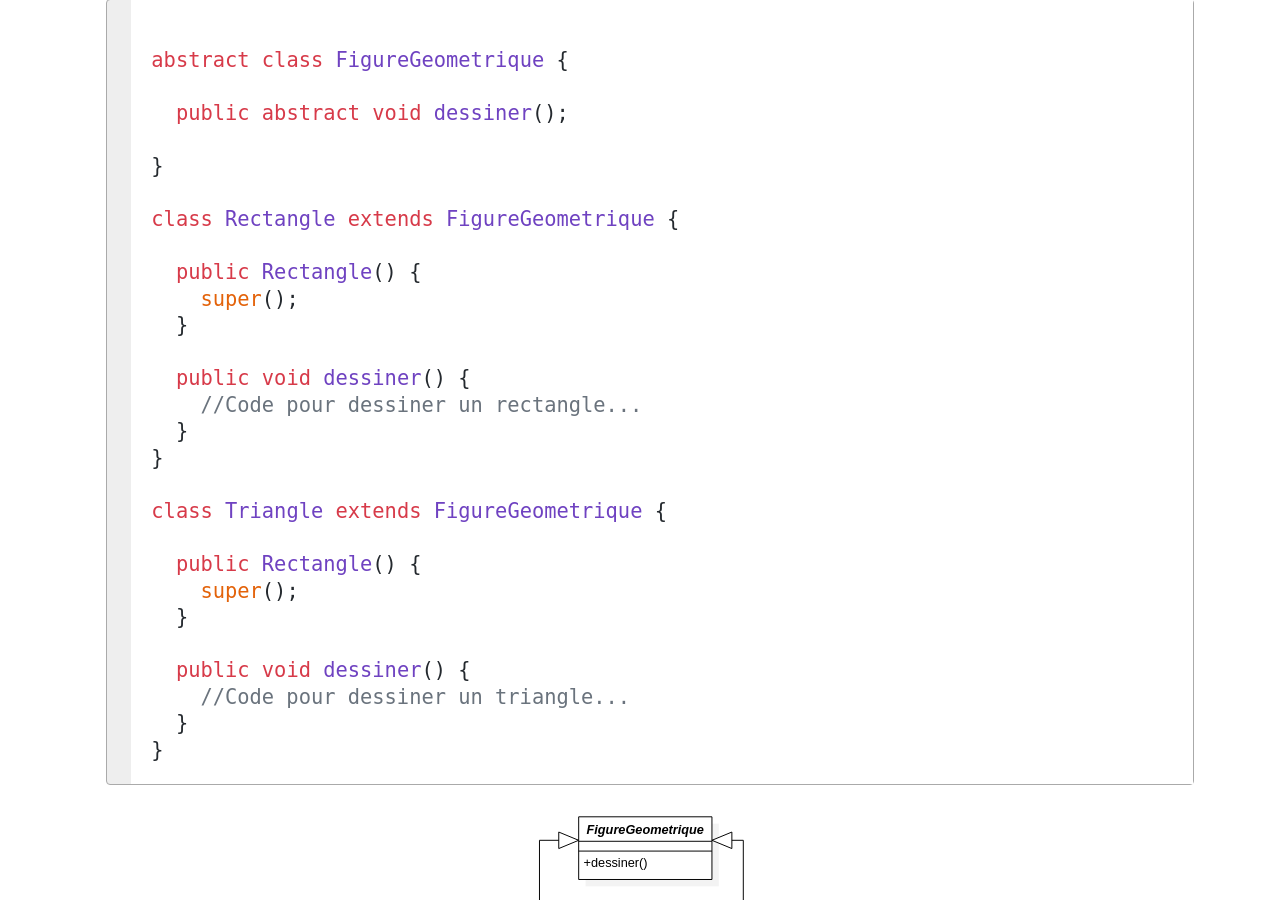
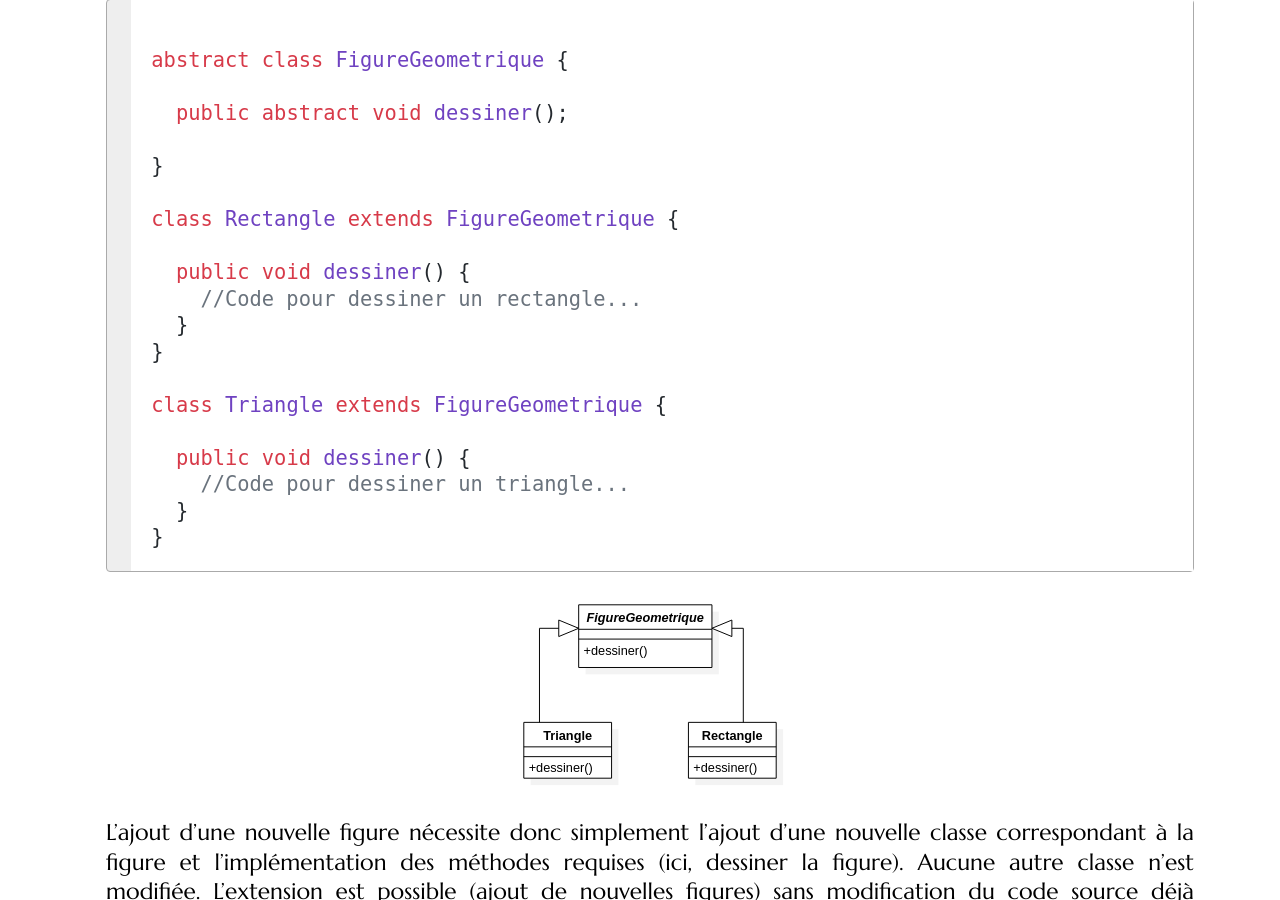
Before and after one commit to mgasquet/R304-QualiteDeveloppement, a Jekyll site: the page built from tutorials/tutorial3.md, in a window 1280 px wide and 900 px high, scrolled down 12887 px. Built offline with Jekyll 4.4.1, drawn with Linux system fonts in a browser that asks for light colours; some web fonts are replaced.

Commit message:
suppression constructeurs inutiles

```diff
--- a/tutorials/tutorial3.md
+++ b/tutorials/tutorial3.md
@@ -358,20 +358,12 @@ abstract class FigureGeometrique {
 
 class Rectangle extends FigureGeometrique {
 
-  public Rectangle() {
-    super();
-  }
-
   public void dessiner() {
     //Code pour dessiner un rectangle...
   }
 }
 
 class Triangle extends FigureGeometrique {
-
-  public Rectangle() {
-    super();
-  }
 
   public void dessiner() {
     //Code pour dessiner un triangle...
```
